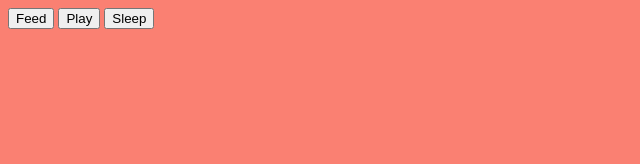
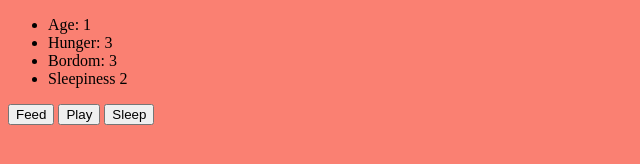
Before and after one commit to rgohma2/Randy-Tamagotchi-Game, a plain HTML site: page index.html in a window 1280 px wide. Both pictures are taken after a click on the button "Sleep". Shown: the whole page, without its empty margins (0-640 px from the left). Drawn offline with nearby package versions, Linux system fonts and the light colour scheme.

```diff
--- a/index.html
+++ b/index.html
@@ -6,6 +6,13 @@
 	<script src="https://cdnjs.cloudflare.com/ajax/libs/jquery/3.4.1/jquery.js" integrity="sha256-WpOohJOqMqqyKL9FccASB9O0KwACQJpFTUBLTYOVvVU=" crossorigin="anonymous"></script>
 </head>
 <body>
+
+	<ul class="the-display">
+		<li>Age: <span id="age">0</span></li>
+		<li>Hunger: <span id="hunger">0</span></li>
+		<li>Bordom: <span id="bordom">0</span></li>
+		<li>Sleepiness <span id="sleepiness">0</span></li>
+	</ul>
 	<div>
 		<button id="feed">Feed</button>
 		<button id="play">Play</button>
--- a/js/app.js
+++ b/js/app.js
@@ -29,6 +29,7 @@
 	startTimer() {
 			const mainTimerId = setInterval(() => {
 			this.timer++
+			this.showStatus()
 			console.log(this.timer);
 			this.updateTamagotchi()
 			console.log(this.newTama);
@@ -67,14 +68,23 @@
 		clearInterval(this.timerId)
 	},
 	feedTama() {
-		this.hunger--
-		console.log(this.hunger);
+		if (this.hunger >= 1)
+			this.hunger--
+			console.log(this.hunger);
 	},
 	playWithTama() {
-		this.bordom -= 2
+		if (this.bordom >= 2)
+			this.bordom -= 2
 	},
 	putTamaToSleep(){
-		this.sleepiness = 0
+		if (this.sleepiness >= 5)
+			this.sleepiness -= 5
+	},
+	showStatus() {
+		$('#age').text(this.age)
+		$('#hunger').text(this.hunger)
+		$('#bordom').text(this.bordom)
+		$('#sleepiness').text(this.sleepiness)
 	}
 }
 
@@ -88,7 +98,7 @@
 })
 
 $('#sleep').on('click', () => {
-	game.playWithTama()
+	game.putTamaToSleep()
 })
 
 
```
